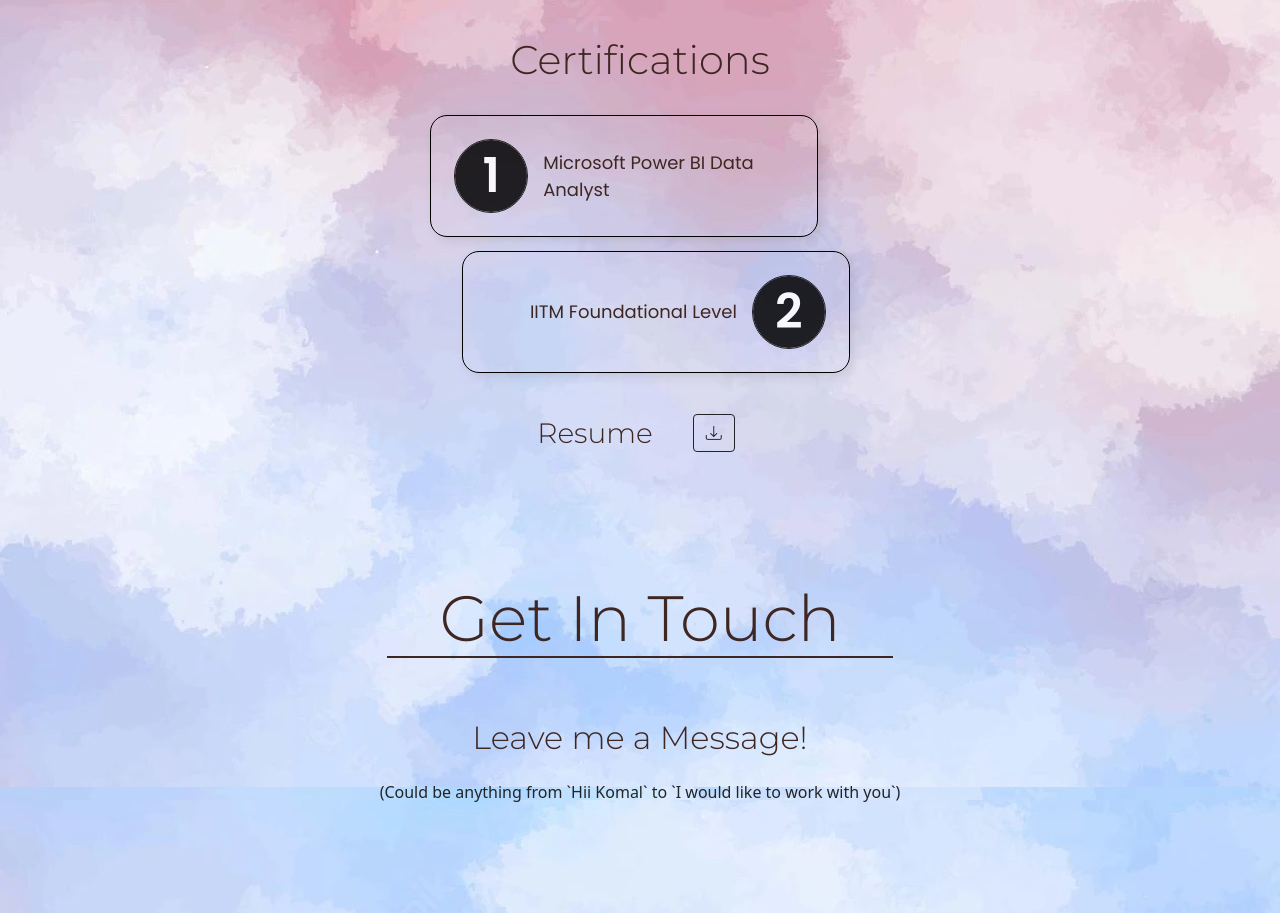
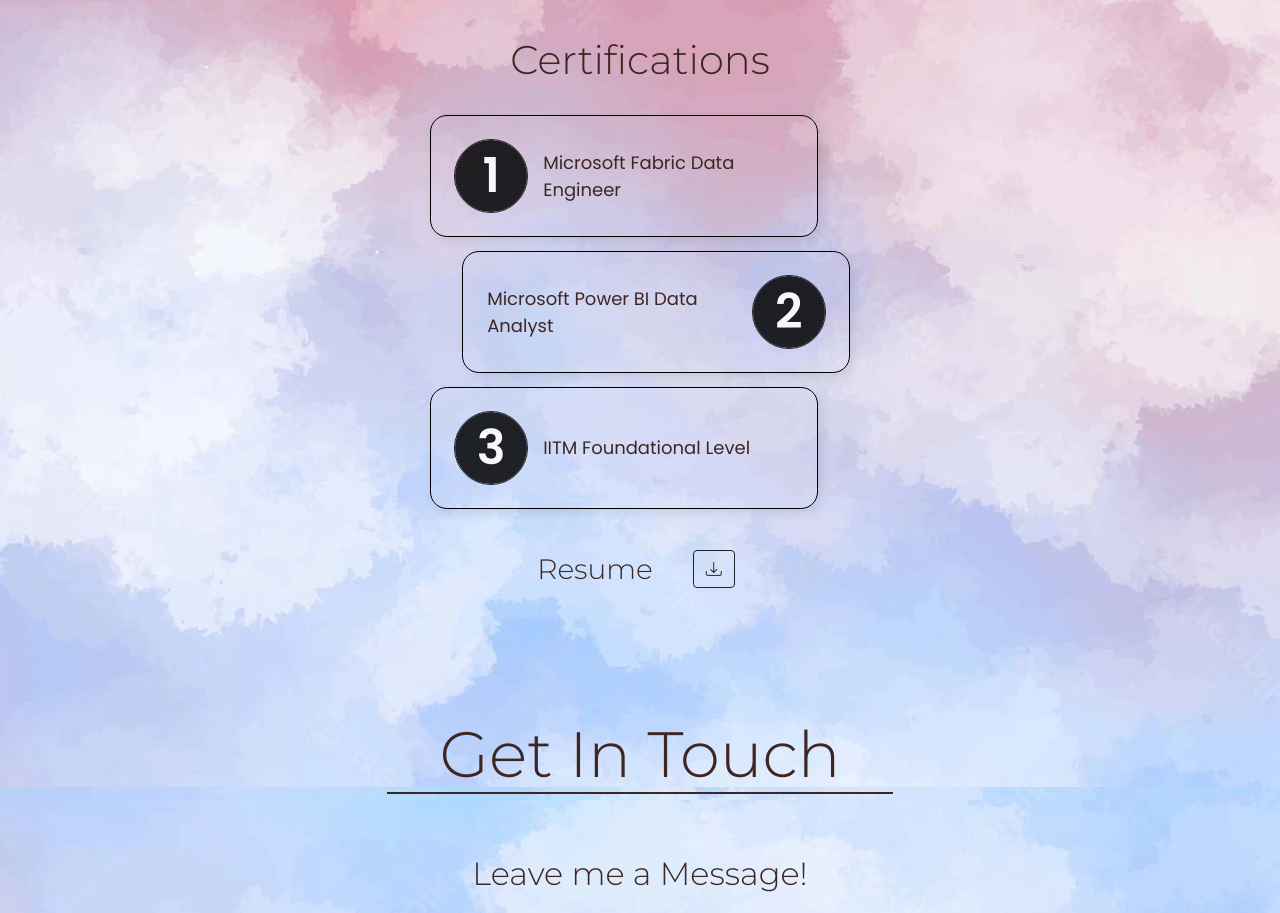
Before and after one commit to komalchamyal/portfolio, a Vue app: page / in a window 1280 px wide. Shown: the part 4245-5158 px from the top of the page. Built offline with nearby package versions, Linux system fonts and the light colour scheme.

Commit message:
Added new certification

```diff
--- a/src/components/resume.vue
+++ b/src/components/resume.vue
@@ -121,6 +121,8 @@
      <br><br> <div class="warpper2">
         <div class="certifications">
           <ol role="list">
+	  <li><a class="link" target="_blank" href="https://learn.microsoft.com/en-us/users/komalchamyal/credentials/7d67236a1cca3432">
+            Microsoft Fabric Data Engineer</a></li>
           <li><a class="link" target="_blank" href="https://learn.microsoft.com/en-us/users/komalchamyal/credentials/4f1946f395a046b3">
             Microsoft Power BI Data Analyst</a></li>
           <li><a class="link" target="_blank" href="https://drive.google.com/file/d/1A842btwVFN8LrZ0nBRjwnRgSwslckiZv/view">
```
